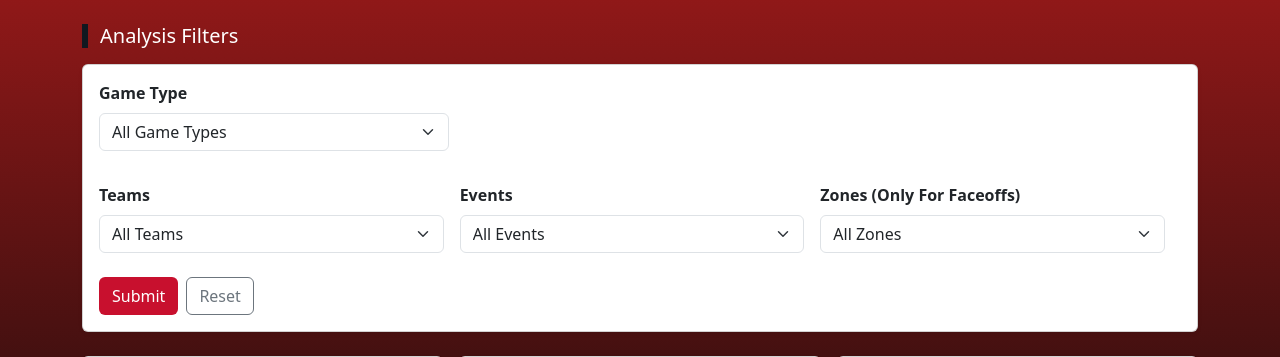
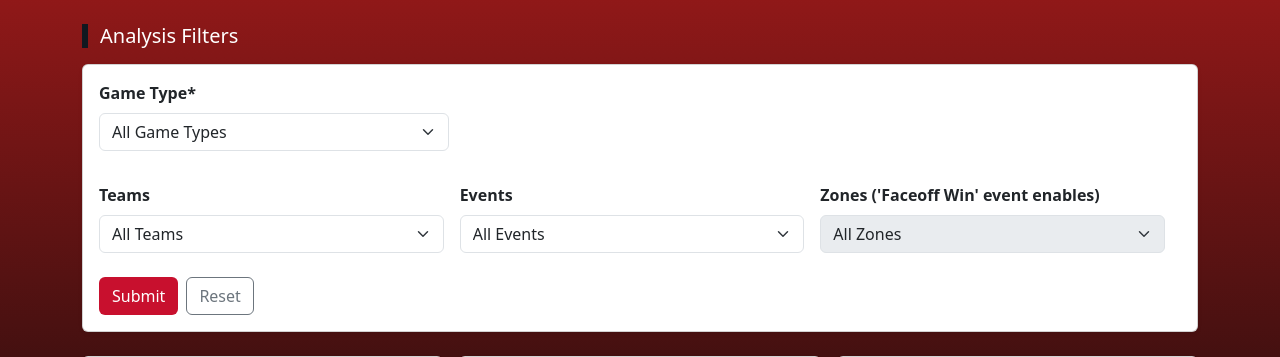
Before and after one commit to Granatire97/flames-bdc-app, a Flask app: template templates/coach.html in a window 1280 px wide. Shown: the part 167-524 px from the top of the page. Run offline with Flask 3, Linux system fonts and the light colour scheme; the template is opened without the code that fills it, so the values that code supplies are empty; parts of the project's set-up code (start-up, migrations or seed data) failed here and were passed over; some libraries are stand-ins or nearby versions.

Commit message:
Updated coach.html and app.py with zone disabled logic

```diff
--- a/templates/coach.html
+++ b/templates/coach.html
@@ -92,7 +92,7 @@
             <div class="row g-3">
                 <!-- Teams -->
                 <div class="col-12 col-md-4">
-                  <label for="gametype" class="form-label fw-semibold">Game Type</label>
+                  <label for="gametype" class="form-label fw-semibold">Game Type*</label>
                   <select id="gametype" name="gametype" class="form-select">
                     <option value="">All Game Types</option>
                     {% for gametype in game_type_list %}
@@ -130,9 +130,9 @@
               </div>
 
               <!-- Zones -->
-              <div class="col-12 col-md-4">
-                <label for="zone" class="form-label fw-semibold">Zones (Only For Faceoffs)</label>
-                <select id="zone" name="zone" class="form-select">
+              <div class="col-12 col-md-4" id="zone-group">
+                <label for="zone" class="form-label fw-semibold">Zones ('Faceoff Win' event enables)</label>
+                <select id="zone" name="zone" class="form-select" disabled>
                   <option value="">All Zones</option>
                   {% for zone in zone_list %}
                   <option value="{{ zone }}" {% if zone == selected_zone %}selected{% endif %}>
@@ -233,11 +233,29 @@
     <!-- Bootstrap JS (for navbar toggler, etc.) -->
     <script src="https://cdn.jsdelivr.net/npm/bootstrap@5.3.3/dist/js/bootstrap.bundle.min.js"></script>
     <script>
-        // whenever any Bootstrap tab becomes visible, poke Plotly to resize
-        document.addEventListener('shown.bs.tab', function () {
-          window.dispatchEvent(new Event('resize'));
-        }, true);
-      </script>
+        document.addEventListener("DOMContentLoaded", function () {
+      const eventSel = document.getElementById("event");
+      const zoneSel  = document.getElementById("zone");
+
+      function toggleZone() {
+        const isFaceoff = eventSel.value.includes("Faceoff");
+        zoneSel.disabled = !isFaceoff;
+        if (!isFaceoff) {
+          zoneSel.value = ""; // clear stale selection
+      }
+    }
+
+      // run once on page load
+      toggleZone();
+      // run whenever the user changes Events
+      eventSel.addEventListener("change", toggleZone);
+      });
+
+      // Keep your Plotly resize on tab switch
+      document.addEventListener('shown.bs.tab', function () {
+        window.dispatchEvent(new Event('resize'));
+      }, true);
+    </script>
 
   </body>
 </html>
```
Also changed, not shown: app.py (line endings or trailing spaces).
